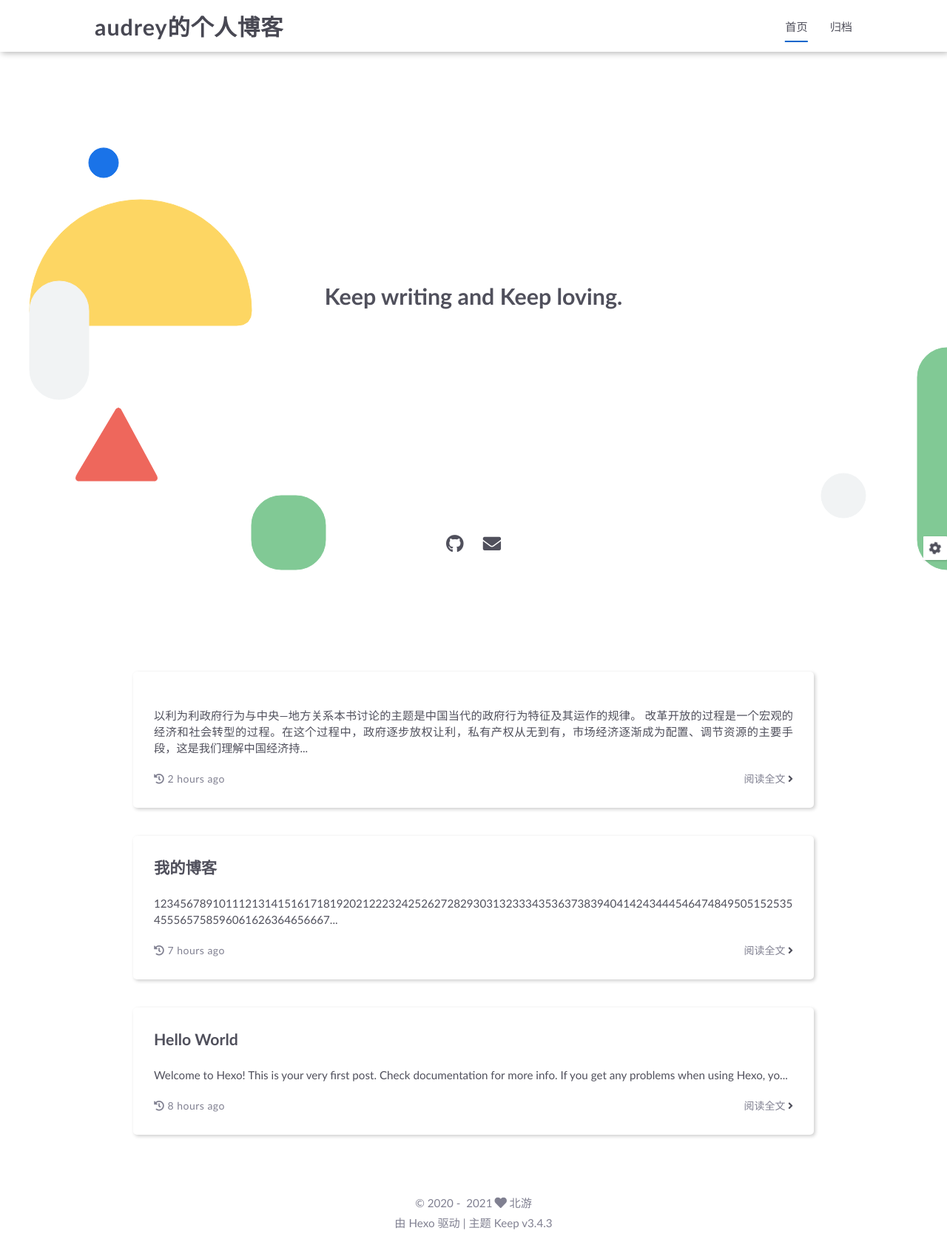
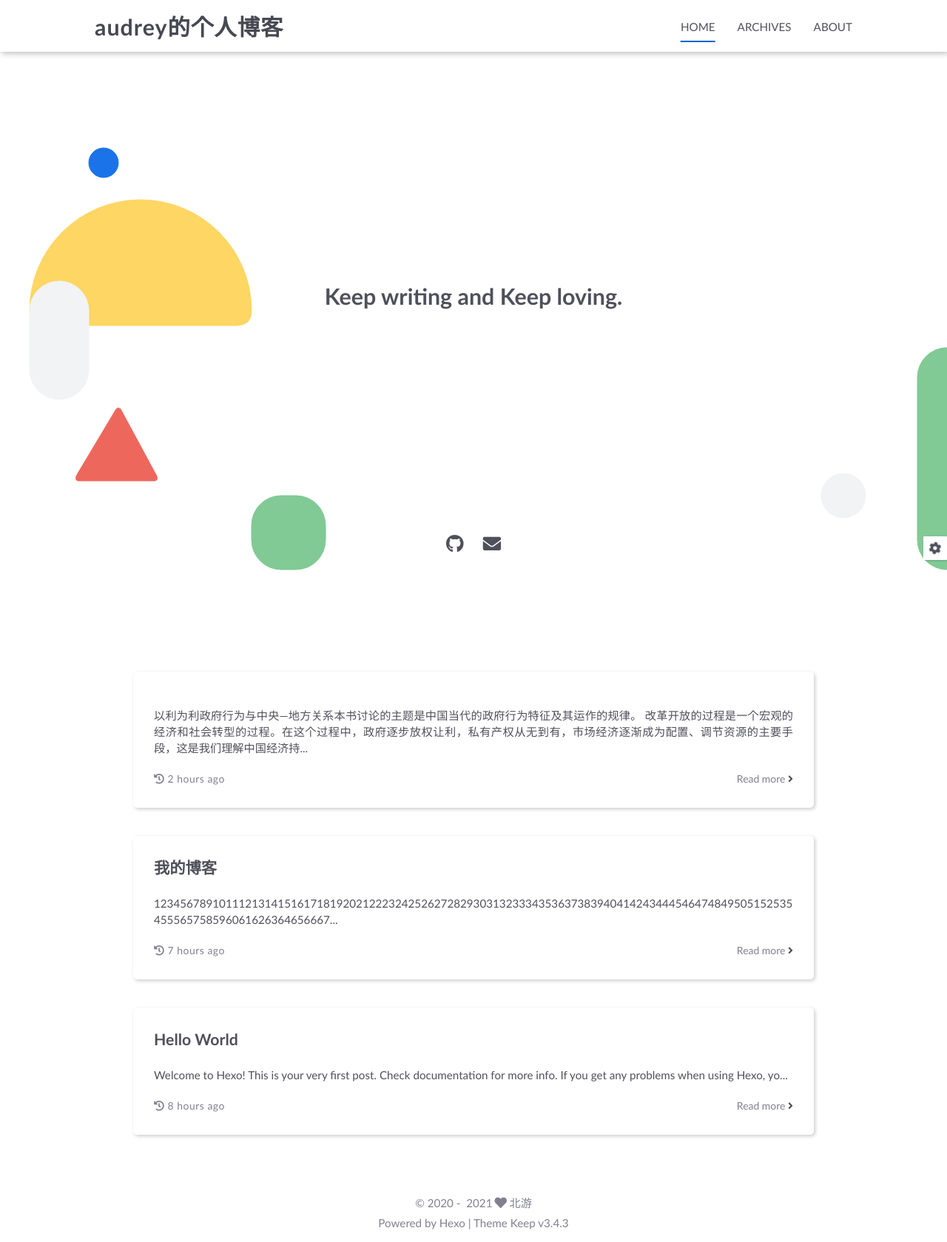
Before and after one commit to hupburn/hupburn.github.io, a plain HTML site: page index.html in a window 1280 px wide. Shown: the whole page at 74% size. Drawn offline with Linux system fonts and the light colour scheme.

Commit message:
Site updated: 2021-09-02 01:21:32

```diff
--- a/index.html
+++ b/index.html
@@ -96,7 +96,7 @@
                             <a class="active"
                                href="/"
                             >
-                                首页
+                                HOME
                             </a>
                         </li>
 
@@ -104,7 +104,15 @@
                             <a class=""
                                href="/archives"
                             >
-                                归档
+                                ARCHIVES
+                            </a>
+                        </li>
+
+                        <li class="menu-item">
+                            <a class=""
+                               href="/about"
+                            >
+                                ABOUT
                             </a>
                         </li>
 
@@ -125,12 +133,17 @@
 
                 <li class="drawer-menu-item flex-center">
                     <a class="active"
-                       href="/">首页</a>
+                       href="/">HOME</a>
                 </li>
 
                 <li class="drawer-menu-item flex-center">
                     <a class=""
-                       href="/archives">归档</a>
+                       href="/archives">ARCHIVES</a>
+                </li>
+
+                <li class="drawer-menu-item flex-center">
+                    <a class=""
+                       href="/about">ABOUT</a>
                 </li>
 
         </ul>
@@ -175,7 +188,7 @@
 
     </div>
 
-    <a href="/2021/09/01/%E4%BB%A5%E5%88%A9%E4%B8%BA%E5%88%A9/">阅读全文&nbsp;<i class="fas fa-angle-right"></i></a>
+    <a href="/2021/09/01/%E4%BB%A5%E5%88%A9%E4%B8%BA%E5%88%A9/">Read more&nbsp;<i class="fas fa-angle-right"></i></a>
 </div>
 
             </li>
@@ -203,7 +216,7 @@
 
     </div>
 
-    <a href="/2021/09/01/%E6%88%91%E7%9A%84%E5%8D%9A%E5%AE%A2/">阅读全文&nbsp;<i class="fas fa-angle-right"></i></a>
+    <a href="/2021/09/01/%E6%88%91%E7%9A%84%E5%8D%9A%E5%AE%A2/">Read more&nbsp;<i class="fas fa-angle-right"></i></a>
 </div>
 
             </li>
@@ -231,7 +244,7 @@
 
     </div>
 
-    <a href="/2021/09/01/hello-world/">阅读全文&nbsp;<i class="fas fa-angle-right"></i></a>
+    <a href="/2021/09/01/hello-world/">Read more&nbsp;<i class="fas fa-angle-right"></i></a>
 </div>
 
             </li>
@@ -266,7 +279,7 @@
         </div>
 
         <div class="theme-info info-item">
-            由 <a target="_blank" href="https://hexo.io">Hexo</a> 驱动&nbsp;|&nbsp;主题&nbsp;<a class="theme-version" target="_blank" href="https://github.com/XPoet/hexo-theme-keep">Keep v3.4.3</a>
+            Powered by <a target="_blank" href="https://hexo.io">Hexo</a>&nbsp;|&nbsp;Theme&nbsp;<a class="theme-version" target="_blank" href="https://github.com/XPoet/hexo-theme-keep">Keep v3.4.3</a>
         </div>
 
     </div>
```
Also changed, not shown: 2021/09/01/hello-world/index.html (+19 -6 lines), 2021/09/01/以利为利/index.html (+19 -6 lines), 2021/09/01/我的博客/index.html (+20 -7 lines), archives/2021/09/index.html (+19 -6 lines), archives/2021/index.html (+19 -6 lines), archives/index.html (+19 -6 lines).
